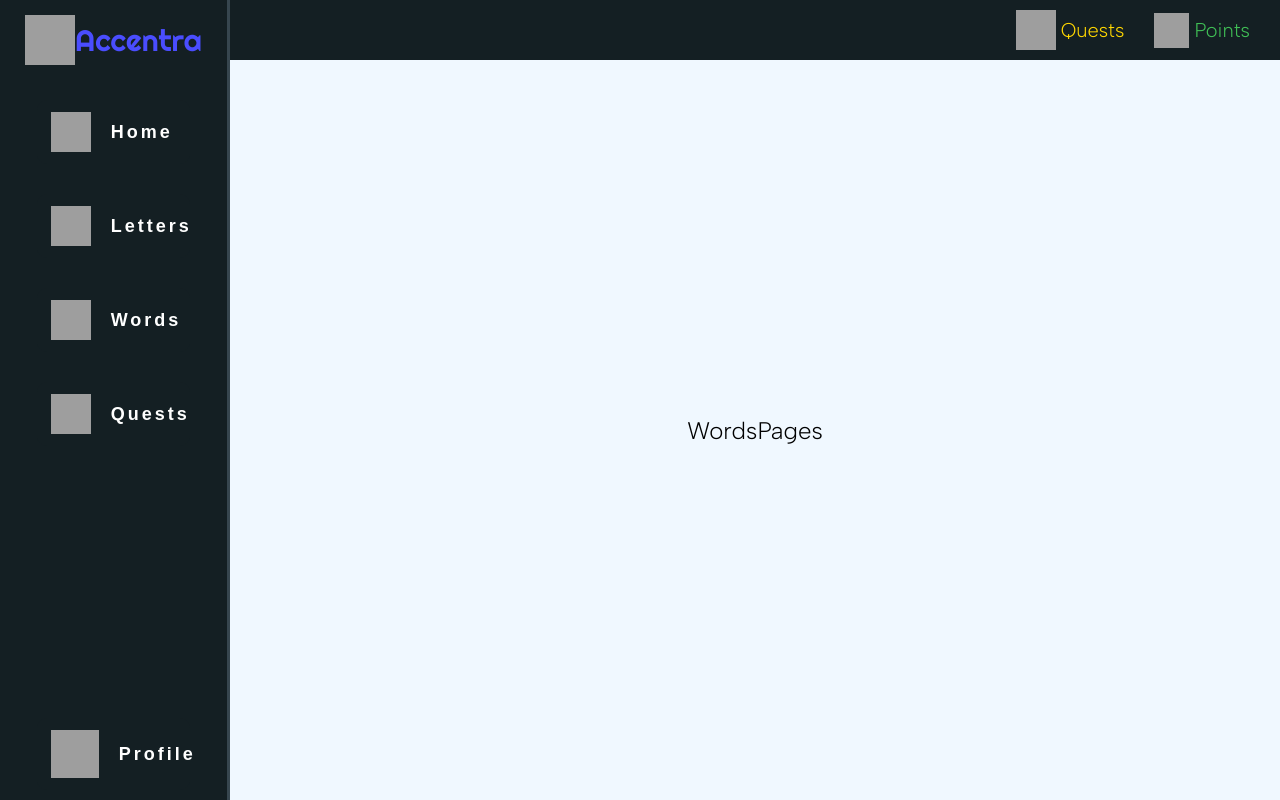
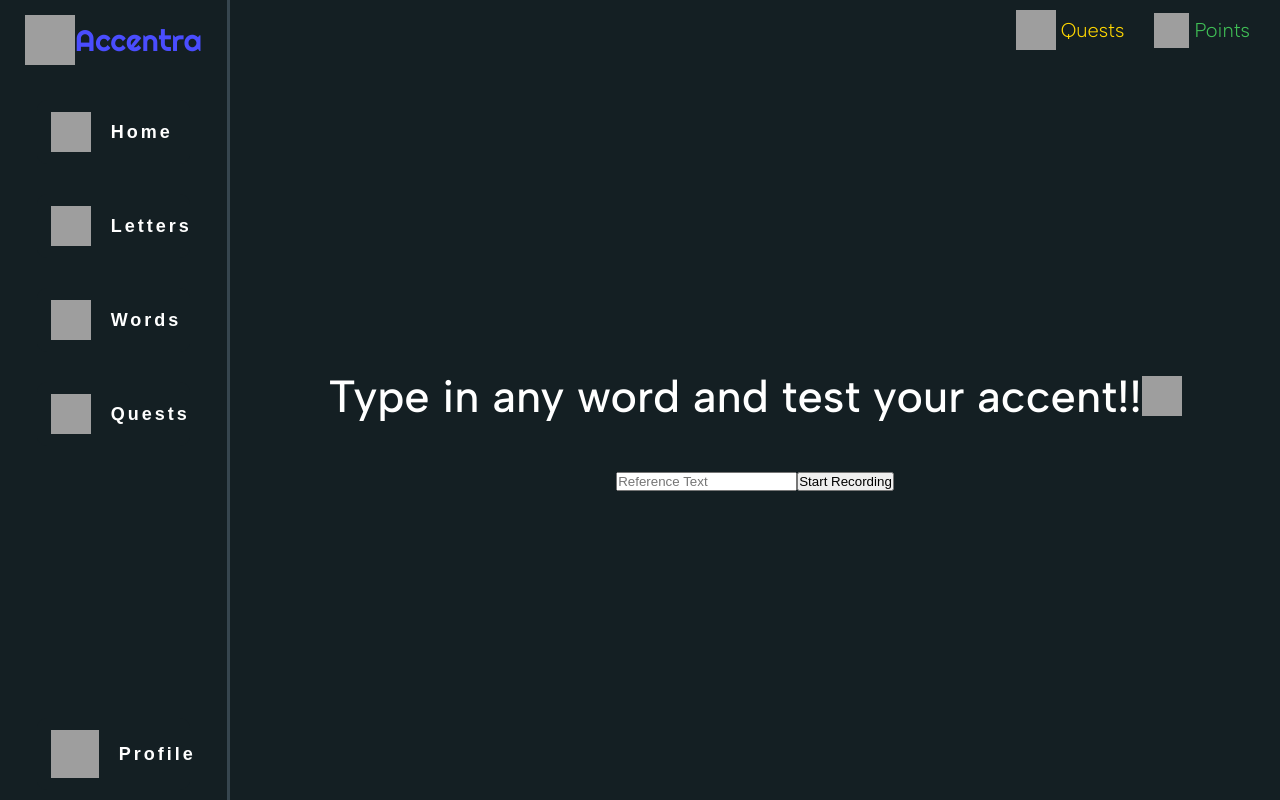
Before and after one commit to beatenstratblues/Accent--learn-frontend, a React (Vite) app: page /words in a window 1280 px wide. Built offline with nearby package versions, Linux system fonts and the light colour scheme; grey boxes are pictures that could not be loaded; a web font is replaced by a local one.

Commit message:
words page added, in progress

```diff
--- a/src/index.css
+++ b/src/index.css
@@ -232,3 +232,28 @@ html, body {
   font-size: 12px;
   color: gray;
 }
+
+
+/* word pages */
+
+.wordPage {
+  background-color: #141F23;
+  height: 100%;
+  width: 100%;
+  display: flex;
+  flex-direction: column;
+  align-items: center;
+  justify-content: center;
+  gap: 5vh;
+}
+
+.pageTitle {
+  display: flex;
+  align-items: center;
+  color: white;
+  font-family: "Albert Sans", sans-serif;
+  font-optical-sizing: auto;
+  font-weight: 500;
+  font-style: normal;
+  font-size: 45px;
+}
--- a/src/pages/WordsPages.jsx
+++ b/src/pages/WordsPages.jsx
@@ -1,8 +1,12 @@
 import React from 'react'
+import AudioRecorder from '../components/AudioRecorder'
 
 const WordsPages = () => {
   return (
-    <div>WordsPages</div>
+    <div className='wordPage'>
+      <div className='pageTitle'>Type in any word and test your accent!!<img width="40" height="40" src="https://img.icons8.com/fluency/48/dictionary.png" alt="dictionary"/></div>
+      <AudioRecorder/>
+    </div>
   )
 }
 
```
